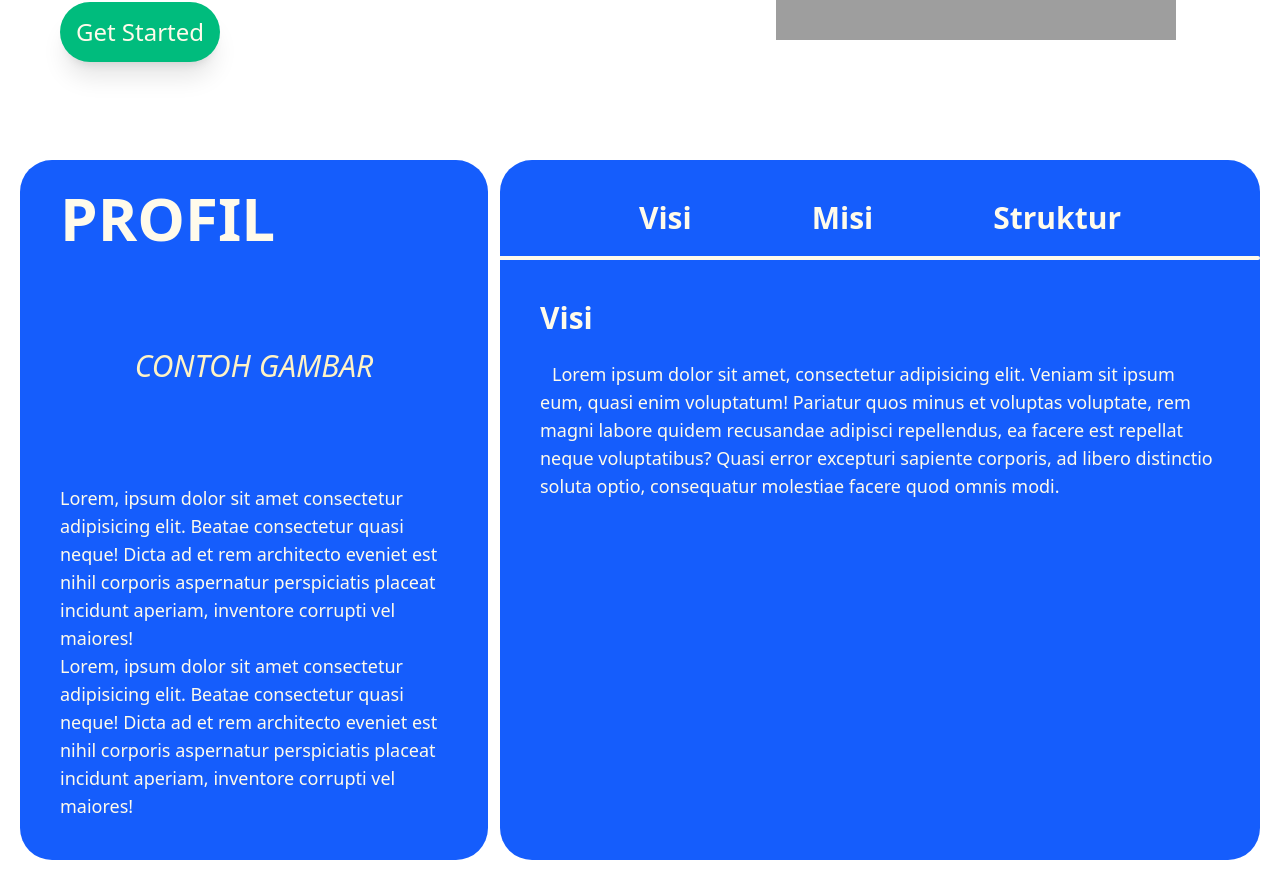
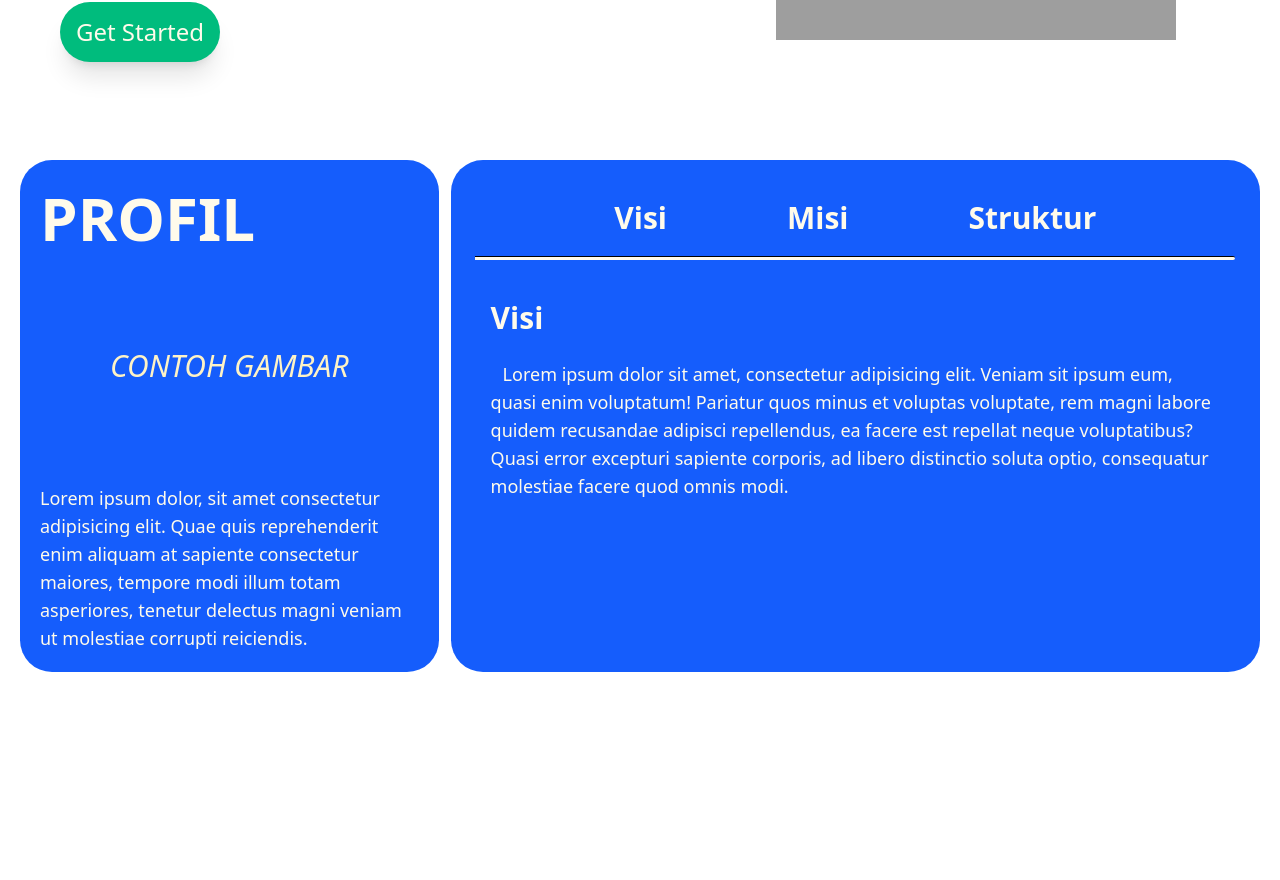
Before and after one commit to Niel-D22/Website-SMA, a React (Vite) app: page / in a window 1280 px wide. Shown: the part 376-1256 px from the top of the page. After the commit the page ends 1068 px from the top, so only its background shows below. Built offline with nearby package versions, Linux system fonts and the light colour scheme; grey boxes are pictures that could not be loaded.

Commit message:
style: header & profil

```diff
--- a/src/components/Header.jsx
+++ b/src/components/Header.jsx
@@ -10,12 +10,12 @@ export default function Header() {
 				</div>
 				<div class="flex-2 mr-3 mb-5 content-end">
 					<div class="flex flex-nowrap gap-15">
-						<a class="text-base">Beranda</a>
-						<a class="text-base text-nowrap">Profil Sekolah</a>
-						<a class="text-base">Prestasi</a>
-						<a class="text-base">Ekstakurikuler</a>
-						<a class="text-base">Pendaftaran</a>
-						<a class="text-base">Masuk</a>
+						<a class="text-base cursor-pointer">Beranda</a>
+						<a class="text-base cursor-pointer text-nowrap">Profil Sekolah</a>
+						<a class="text-base cursor-pointer">Prestasi</a>
+						<a class="text-base cursor-pointer">Ekstakurikuler</a>
+						<a class="text-base cursor-pointer">Pendaftaran</a>
+						<a class="text-base cursor-pointer">Masuk</a>
 					</div>
 				</div>
 			</div>
--- a/src/components/Profil.jsx
+++ b/src/components/Profil.jsx
@@ -1,33 +1,28 @@
 export default function Profil() {
 	return (
 		<>
-			<div className="flex gap-3 p-5">
-				<section className="flex-2 bg-blue-600 transition delay-150 duration-200 ease-in-out hover:bg-blue-800 hover:translate-x-5 hover:scale-105 rounded-4xl p-10 pt-7">
+			<div className="flex flex-nowrap p-5 gap-3 ">
+				<section className="w-1/2 bg-blue-600 transition delay-150 duration-200 ease-in-out hover:bg-blue-800 hover:translate-x-5 hover:scale-105 rounded-4xl p-5 pt-7">
 					<h1 className="text-6xl font-bold text-amber-50">PROFIL</h1>
 					<div className="m-auto my-25 text-3xl italic text-center text-amber-100">
 						CONTOH GAMBAR
 					</div>
 					<p className="text-amber-50 text-lg">
-						Lorem, ipsum dolor sit amet consectetur adipisicing elit. Beatae consectetur quasi
-						neque! Dicta ad et rem architecto eveniet est nihil corporis aspernatur perspiciatis
-						placeat incidunt aperiam, inventore corrupti vel maiores!
-					</p>
-					<p className="text-amber-50 text-lg">
-						Lorem, ipsum dolor sit amet consectetur adipisicing elit. Beatae consectetur quasi
-						neque! Dicta ad et rem architecto eveniet est nihil corporis aspernatur perspiciatis
-						placeat incidunt aperiam, inventore corrupti vel maiores!
+						Lorem ipsum dolor, sit amet consectetur adipisicing elit. Quae quis reprehenderit enim
+						aliquam at sapiente consectetur maiores, tempore modi illum totam asperiores, tenetur
+						delectus magni veniam ut molestiae corrupti reiciendis.
 					</p>
 				</section>
-				<section className="flex-3 bg-blue-600 transition delay-150 duration-200 ease-in-out hover:bg-blue-800 hover:-translate-x-5 hover:scale-105 rounded-4xl ">
+				<section className="w-full bg-blue-600 transition delay-150 duration-200 ease-in-out hover:bg-blue-800 hover:-translate-x-5 hover:scale-105 rounded-4xl ">
 					<div className="flex justify-center gap-30 m-10 mb-5">
-						<h1 className="col-center text-3xl text-amber-50 font-bold mono ">Visi</h1>
-						<h1 className="col-center text-3xl text-amber-50 font-bold mono ">Misi</h1>
-						<h1 className="col-center text-3xl text-amber-50 font-bold mono ">Struktur</h1>
+						<button className="cursor-pointer col-center text-3xl text-amber-50 font-bold mono ">Visi</button>
+						<button className="cursor-pointer col-center text-3xl text-amber-50 font-bold mono ">Misi</button>
+						<button className="cursor-pointer col-center text-3xl text-amber-50 font-bold mono ">Struktur</button>
 					</div>
-					<div className="bg-amber-50 w-190 h-1 m-auto rounded-e-4xl "></div>
+					<hr className="bg-amber-50 w-190 h-1 m-auto rounded-e-4xl "></hr>
 					<section className="text-elliplsis m-10">
-                        <h1 className="col-center text-3xl text-amber-50 font-bold mono">Visi</h1>
-                        <br/>
+						<h1 className="col-center text-3xl text-amber-50 font-bold mono">Visi</h1>
+						<br />
 						<p className="text-amber-50 text-lg indent-3">
 							Lorem ipsum dolor sit amet, consectetur adipisicing elit. Veniam sit ipsum eum, quasi
 							enim voluptatum! Pariatur quos minus et voluptas voluptate, rem magni labore quidem
```
